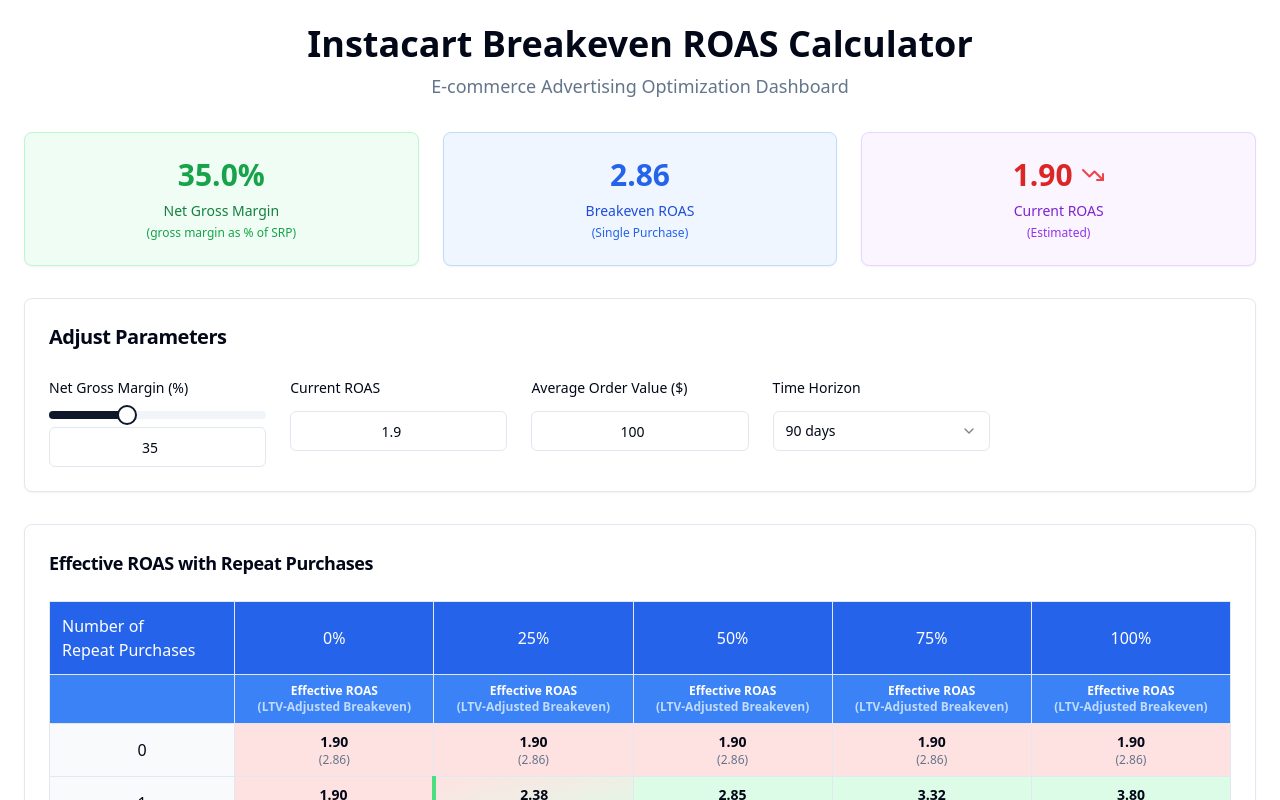
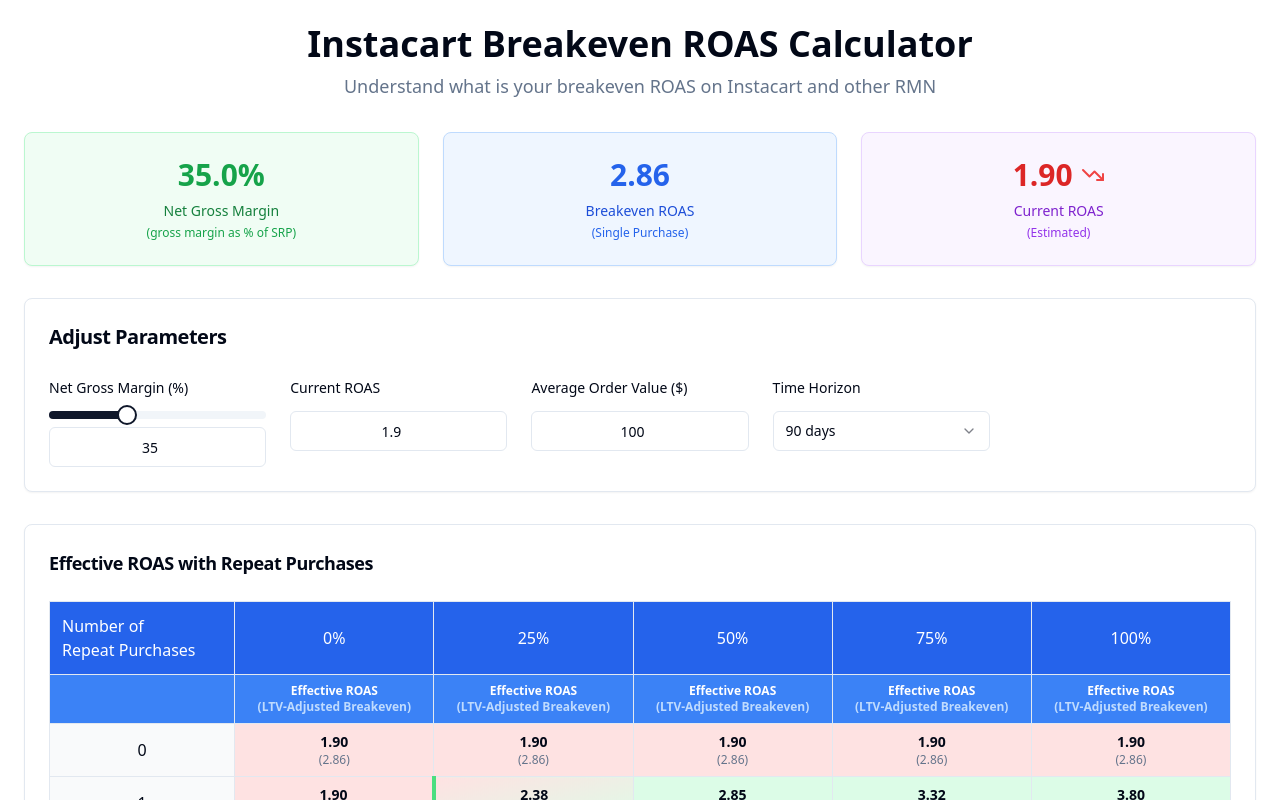
Before and after one commit to qbrico/roas-optimizer-insight-engine, a React (Vite) app: page / in a window 1280 px wide. Shown: the top 800 px of the page. Built offline with nearby package versions, Linux system fonts and the light colour scheme.

Commit message:
Visual edit in Lovable
Edited UI in Lovable

```diff
--- a/src/pages/Index.tsx
+++ b/src/pages/Index.tsx
@@ -66,9 +66,7 @@ const Index = () => {
         {/* Header */}
         <div className="text-center space-y-2">
           <h1 className="text-4xl font-bold text-foreground">Instacart Breakeven ROAS Calculator</h1>
-          <p className="text-lg text-muted-foreground">
-            E-commerce Advertising Optimization Dashboard
-          </p>
+          <p className="text-lg text-muted-foreground">Understand what is your breakeven ROAS on Instacart and other RMN</p>
         </div>
 
         {/* Key Metrics Dashboard */}
```
